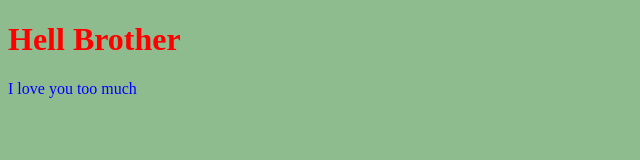
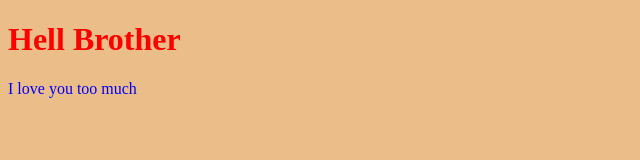
Before and after one commit to aymann2030/Git_Course, a plain HTML site: page index.html in a window 1280 px wide. Shown: the whole page, without its empty margins (0-640 px from the left). Drawn offline with Linux system fonts and the light colour scheme.

Commit message:
coloooor

```diff
--- a/style.css
+++ b/style.css
@@ -3,7 +3,7 @@ h1 {
     color: red;
 }
 body{
-    background-color: darkseagreen;
+    background-color: rgb(235, 189, 136);
 }
 p{
     color: blue;
```
